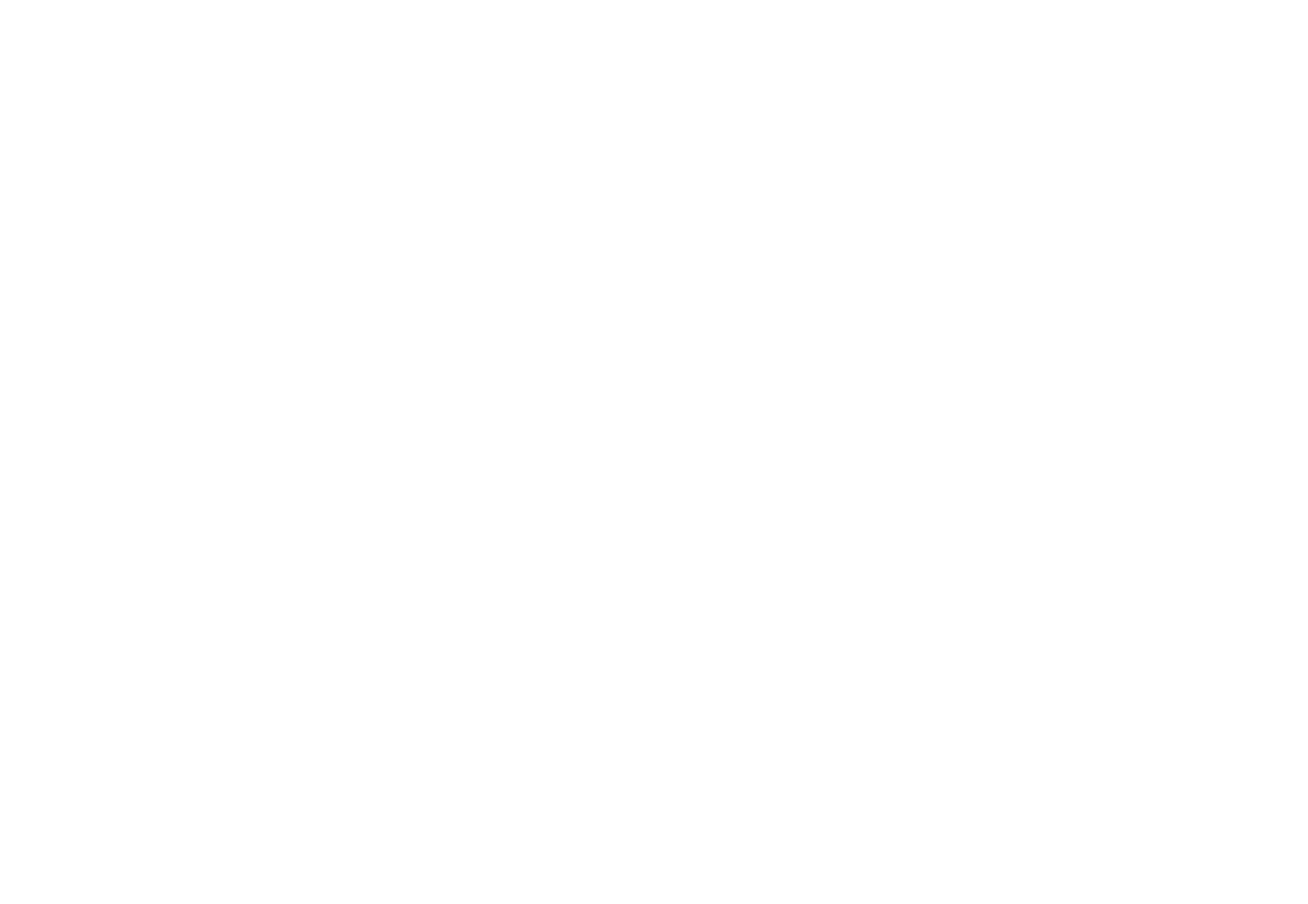
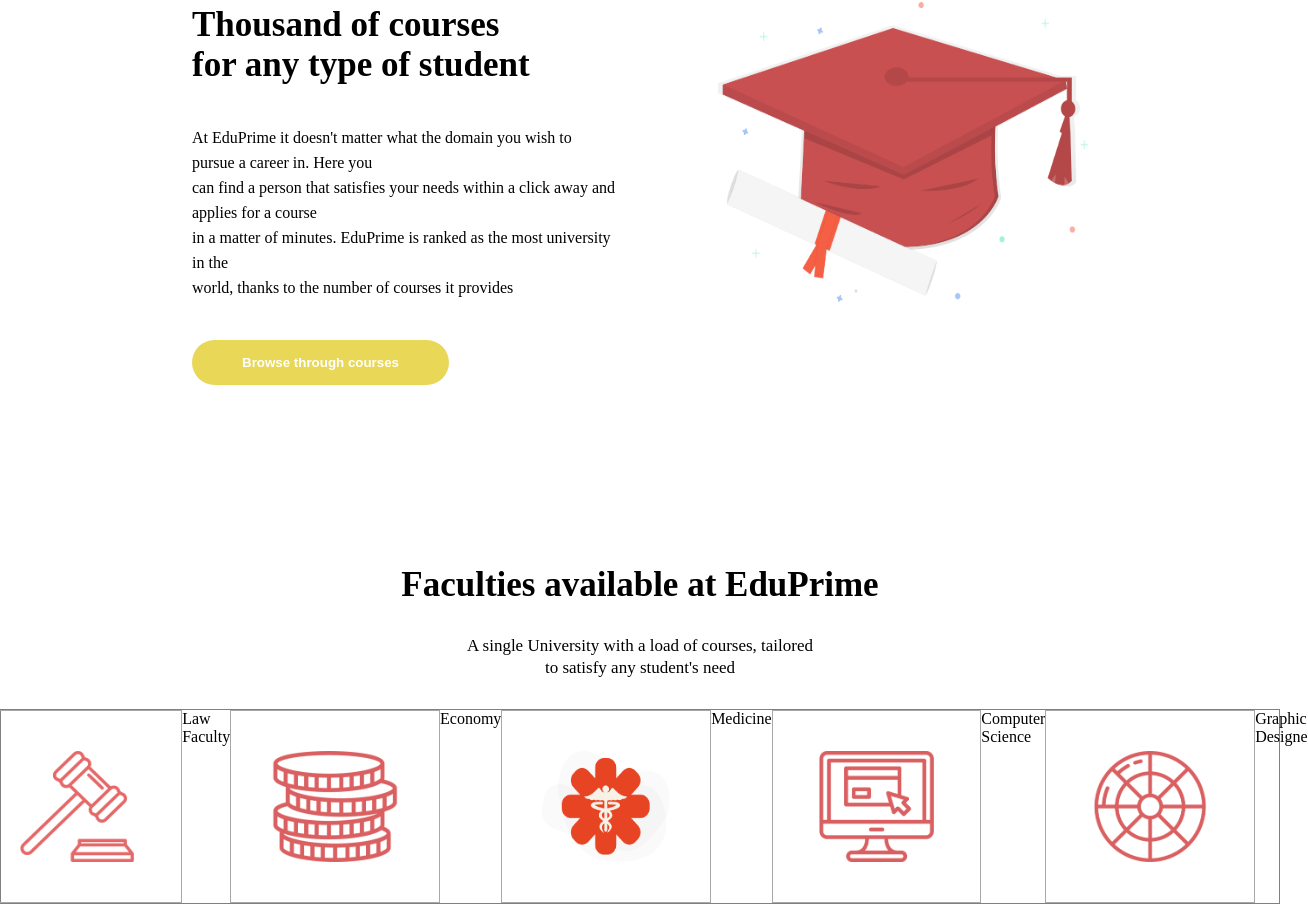
Before and after one commit to Salvatore949/proj-html-vuejs, a Vue app: page / in a window 1280 px wide. Shown: the part 678-1582 px from the top of the page, 1308 px wide, since content can reach past the window. Before the commit the page ends 800 px from the top, so only its background shows below. Built offline with nearby package versions, Linux system fonts and the light colour scheme.

Commit message:
third section printed

```diff
--- /dev/null
+++ b/src/components/Choice.vue
@@ -0,0 +1,19 @@
+<template>
+    <img :src="require('@/assets/'+ card.img)" alt="">
+    <p>{{card.nome}}</p>
+</template>
+
+<script>
+export default {
+ name:'Choice',
+   props: {
+    card:Object
+  }
+}
+</script>
+
+<style>
+
+
+
+</style>
--- a/src/components/Main.vue
+++ b/src/components/Main.vue
@@ -1,5 +1,41 @@
 <template>
     <main>
+
+        <!-- first section -->
+        <section id="first-section">
+            <!-- left part -->
+            <div id="first-section_id">
+                <img id ="books" :src="require('@/assets/Books-icon.png')" alt="">
+                <h2>Thousand of courses <br>
+                    for any type of student</h2>
+                <p>At EduPrime it doesn't matter what the domain you wish to pursue a career in. Here you <br>
+                can find a person that satisfies your needs within a click away and applies for a course <br>
+                in a matter of minutes. EduPrime is ranked as the most university in the <br>
+                world, thanks to the number of courses it provides</p>
+                <button>Browse through courses</button>
+            </div>
+            <!-- right part -->
+            <img id="bachelor" :src= "require('@/assets/Graduation-Illustration.png')" alt="">
+            <!-- <img id="point" :src= "require('@/assets/home-background.png')" alt=""> -->
+        </section>
+
+        <!-- second section -->
+        <section>
+            <!-- centered -->
+            <div id="faculties_available">
+                <h2>Faculties available at EduPrime</h2>
+                <p>A single University with a load of courses, tailored <br>
+                to satisfy any student's need</p>
+            </div>
+            <div id="faculties_symbols">
+              <Choice
+               v-for="schools in facultiesChoice"
+               :key="schools.id"
+               :card="schools"
+              />
+            </div>
+        </section>
+
 
 
 
@@ -7,11 +43,155 @@
 </template>
 
 <script>
+import Choice from '@/components/Choice.vue'
 export default {
-  name:'Main'
+  name:'Main',
+  components:{
+   Choice
+  },
+  data(){
+      return{
+          facultiesChoice: [
+              {
+                  img:"Gavel-v2.png",
+                  nome:"Law Faculty",
+                  id:1
+              },
+              {
+                  img:"Coins-tabs-v2.png",
+                  nome:"Economy",
+                  id:2
+              },
+
+              {
+                  img:"Medicine.png",
+                  nome:"Medicine",
+                  id:3
+              },
+
+              {
+                  img:"Computer-tabs-v2.png",
+                  nome:"Computer Science",
+                  id:4
+              },
+
+              {
+                  img:"Palette-tabs-v2.png",
+                  nome:"Graphic Designe",
+                  id:5
+              }
+          ]
+      }
+  }
 }
 </script>
 
 <style>
 
+/*first section*/
+
+#first-section{
+    display: flex;
+    width: 70%;
+    margin:30px auto;
+}
+
+#books{
+    width: 50px;
+    margin-bottom: 20px;
+}
+
+#first-section h2{
+    font-size: 35px;
+    margin-bottom: 40px;
+}
+
+#first-section_id > p{
+    line-height: 25px;
+}
+
+#first-section_id > button{
+    padding:15px 50px;
+    background-color: #e9d758;
+    border:none;
+    color:white;
+    border-radius:50px;
+    margin-top: 40px;
+    font-weight: 800;
+}
+
+#first-section > #bachelor{
+    width:370px;
+    height: 300px;
+    margin-left: 100px;
+    display: flex;
+    margin-top:70px;
+
+}
+
+
+/*second section*/
+
+#faculties_available{
+    text-align: center;
+    padding-top: 150px;
+}
+
+#faculties_available > h2{
+    padding-bottom:30px;
+    font-size:35px;
+}
+
+#faculties_available > p{
+    font-size:17px;
+    line-height: 22px;
+}
+
+#faculties_symbols{
+    border: 1px solid grey;
+    display: flex;
+    justify-content: center;
+    margin-top: 30px;
+}
+
+#faculties_symbols > img{
+    width:10%;
+    padding:40px;
+    border: 1px solid rgb(172, 167, 167);
+}
+
+/*third section*/
+
+#gavel{
+    display: flex;
+    width: 70%;
+    margin: 0 auto;
+    padding: 100px;
+}
+
+#gavel img{
+    padding-right: 60px;
+}
+
+#gavel_text{
+    display:flex;
+    flex-direction: column;
+    justify-content: center;
+    line-height:30px;
+}
+
+#gavel_text button{
+    width: 30%;
+    padding: 10px 6px;
+    border-radius: 50px;
+    border:none;
+    background-color: #e56768;
+    color: white;
+}
+
+#gavel_text p{
+    padding:30px 0;
+}
+
+
 </style>
```
